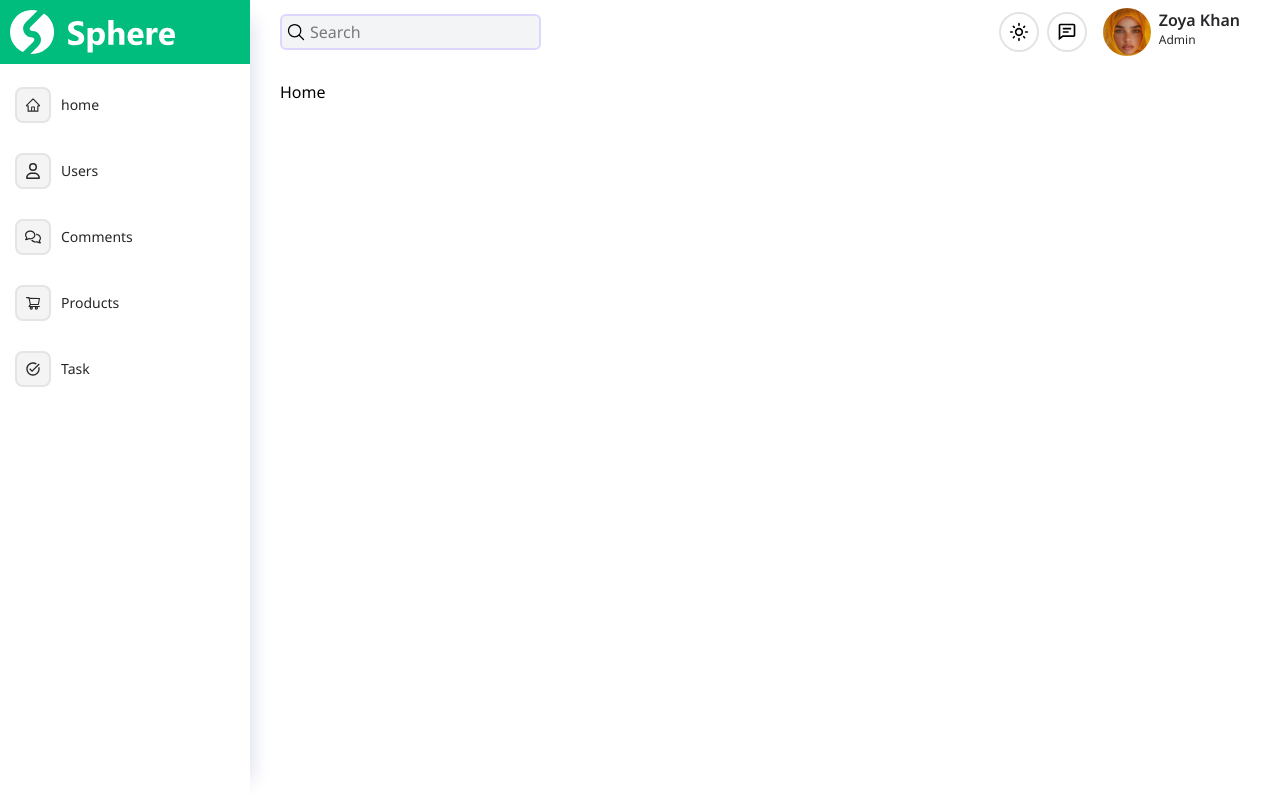
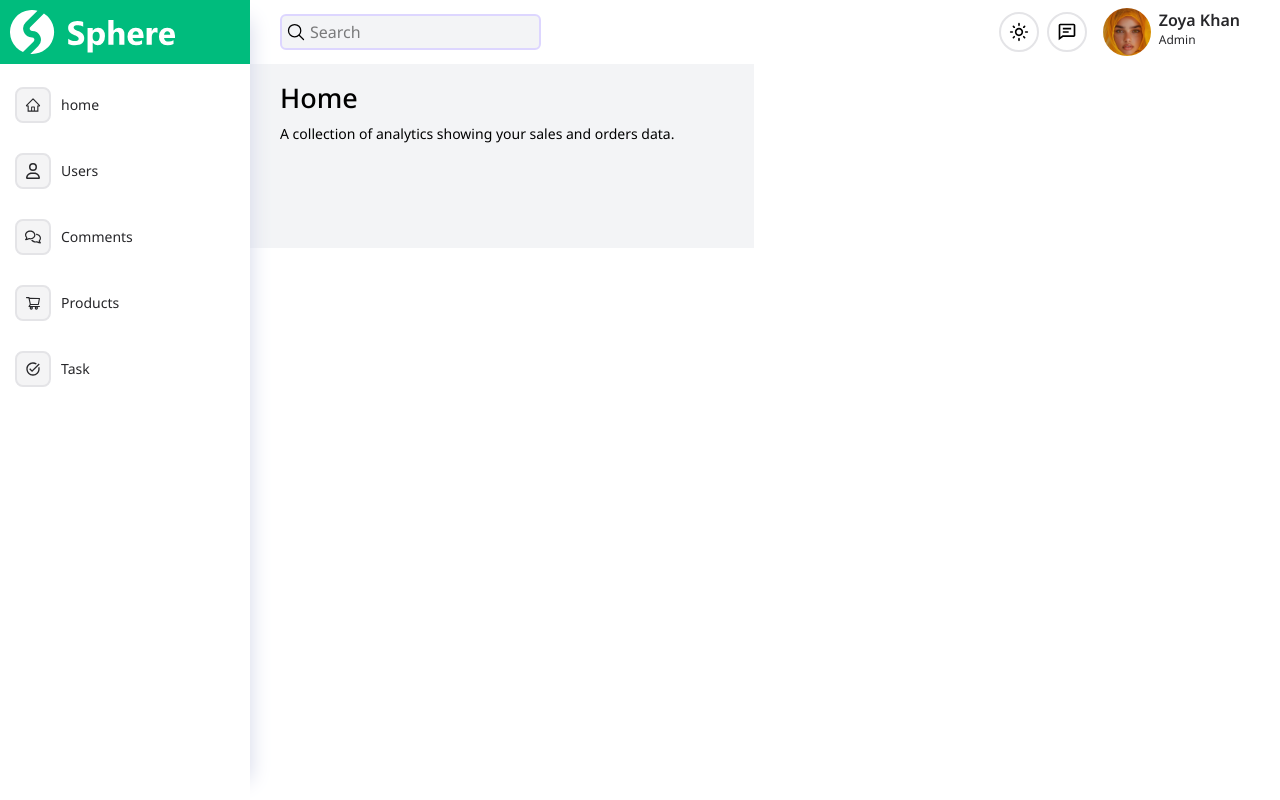
Before and after one commit to hossein1075/dashbord-admin, a React (Vite) app: page / in a window 1280 px wide. Built offline with nearby package versions, Linux system fonts and the light colour scheme.

Commit message:
add component title

```diff
--- a/src/App.jsx
+++ b/src/App.jsx
@@ -13,11 +13,11 @@ const [open, setOpen] = useState(false)
   return (
     <>
     <TemplateContextApi.Provider value={{open, setOpen}}>
-    <div className='flex'>
+    <div className='flex '>
     <SideBar/>
     <div className='flex-1 lg:ml-50'>
     <Header/>
-    <div className='lg:p-20 pt-20'>
+    <div className='lg:p-20 pt-20 bg-gray-100 dark:bg-zinc-700 flex-1 '>
       {route}
     </div>
     </div>
--- /dev/null
+++ b/src/Components/TitlePage/TitlePage.jsx
@@ -0,0 +1,12 @@
+import React from 'react'
+
+function TitlePage({title, text}) {
+  return (
+    <div>
+        <h2 className='mb-2 text-2xl md:text-27 font-Noto-Medium font-medium dark:text-zinc-100'>{title}</h2>
+        <h6 className='text-sm mb-6 dark:text-zinc-100'>{text}</h6>
+    </div>
+  )
+}
+
+export default TitlePage
--- a/src/Pages/Comments.jsx
+++ b/src/Pages/Comments.jsx
@@ -1,8 +1,11 @@
 import React from 'react'
+import TitlePage from '../Components/TitlePage/TitlePage'
 
 function Comments() {
   return (
-    <div>Comments</div>
+    <section>
+      <TitlePage title='Commnets' text='A collection of commnets showing your website data.'/>
+    </section>
   )
 }
 
--- a/src/Pages/Home.jsx
+++ b/src/Pages/Home.jsx
@@ -1,8 +1,11 @@
 import React from 'react'
+import TitlePage from '../Components/TitlePage/TitlePage'
 
 function Home() {
   return (
-    <div>Home</div>
+    <section>
+      <TitlePage title='Home' text='A collection of analytics showing your sales and orders data.'/>
+    </section>
   )
 }
 
--- a/src/Pages/Products.jsx
+++ b/src/Pages/Products.jsx
@@ -1,8 +1,11 @@
 import React from 'react'
+import TitlePage from '../Components/TitlePage/TitlePage'
 
 function Products() {
   return (
-    <div>Products</div>
+ <section>
+  <TitlePage title='Products' text='A collection of products showing your produce.'/>
+ </section>
   )
 }
 
--- a/src/Pages/Task.jsx
+++ b/src/Pages/Task.jsx
@@ -1,8 +1,11 @@
 import React from 'react'
+import TitlePage from '../Components/TitlePage/TitlePage'
 
 function Task() {
   return (
-    <div>Task</div>
+    <section>
+      <TitlePage title='task' text='A collection of Task for doing by people.'/>
+    </section>
   )
 }
 
--- a/src/Pages/Users.jsx
+++ b/src/Pages/Users.jsx
@@ -1,8 +1,11 @@
 import React from 'react'
+import TitlePage from '../Components/TitlePage/TitlePage'
 
 function Users() {
   return (
-    <div>Users</div>
+     <section>
+      <TitlePage title='Users' text='A collection of Users in web seite.'/>
+    </section>
   )
 }
 
--- a/src/index.css
+++ b/src/index.css
@@ -43,6 +43,7 @@
     --font-Noto-light: 'Noto light';
     --font-Noto-Medium: 'Noto Medium';
     --font-Noto-SemiBold: 'Noto SemiBold';
+    --text-27: 1.6875rem;
 }
 
 @layer components {
```
